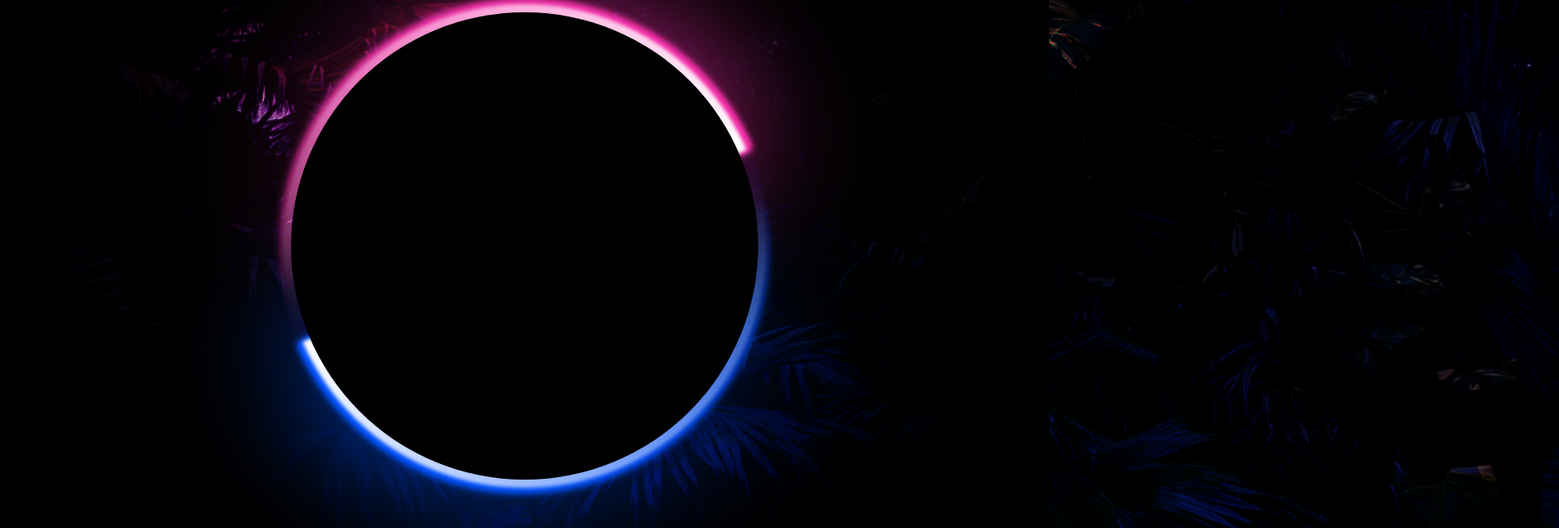
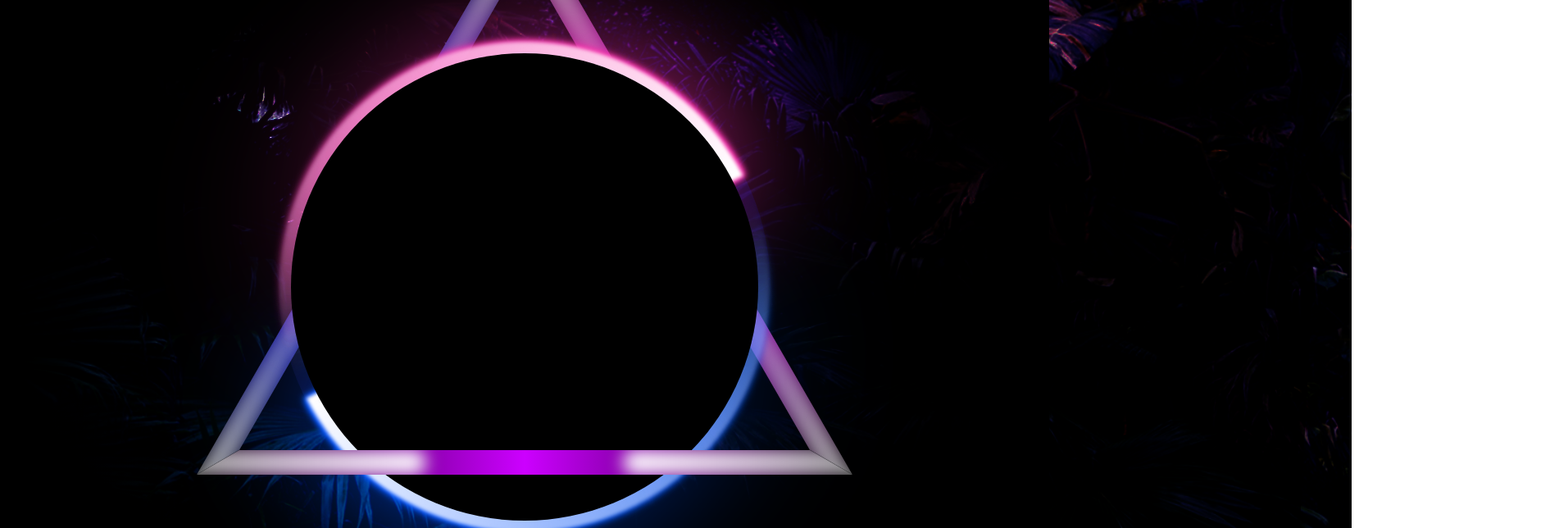
Before and after one commit to vvatom/vvatom.github.io, a React (Create React App) app: page / in a window 1280 px wide. Shown: the part 100-744 px from the top of the page at 82% size, 1902 px wide, since content can reach past the window. Built offline with nearby package versions, Linux system fonts and the light colour scheme.

Commit message:
Create triangle

```diff
--- a/src/App.css
+++ b/src/App.css
@@ -37,8 +37,8 @@ filter: blur(4px);
 
 .circle__blue--white_ray{
   background-image: conic-gradient(transparent 3%,transparent,white);
-  width: 590px;
-  height: 590px;
+  width: 598px;
+  height: 598px;
   filter: blur(2px);
 }
 
@@ -72,8 +72,8 @@ filter: blur(4px);
 
 .circle__purple--white_ray{
   background-image: conic-gradient(transparent 3%,transparent,white);
-  width: 590px;
-  height: 590px;
+  width: 598px;
+  height: 598px;
   filter: blur(2px);
 }
 
@@ -101,14 +101,185 @@ filter: blur(4px);
   position: absolute;
   width: 150vw;
   height: 150vw;
-  mix-blend-mode: soft-light;;
-  background-image: conic-gradient(black,#f82fab,black,#0051ff,black);
+  mix-blend-mode: soft-light;
+  background-image: conic-gradient(black,black,#00d9ff,black,black,#f12ff8,black);
   animation: rotate 12s linear infinite;
+  animation-delay: 5s;
+
 }
 
 .circle__eclipse{
   position: absolute;
   width: 100vw;
   height: 100vh;
-  background: radial-gradient(closest-side, transparent, transparent,black);
+  background: radial-gradient(closest-side,transparent,transparent, transparent,black);
 }
+
+.triangle_left{
+  position: relative;
+  clip-path: polygon(0 0, 100% 6.5%, 100% 93.5%, 0 100%);
+  margin-bottom: 220px;
+  margin-right: 374px;
+  position: absolute;
+  height:800px;
+  width:30px;
+  background: linear-gradient(black, blue,black);
+  transform: rotate(30deg);
+  overflow: hidden;
+}
+
+.triangle_left--anim{
+  position: absolute;
+  display: block;
+  height:100%;
+  width:100%;
+  filter: blur(10px);
+  border-radius: 100px;
+  background: linear-gradient(to top, white, transparent);
+  animation: anim_three 12s linear infinite;
+}
+
+@keyframes anim_three {
+  0%{
+    transform: translateY(-100%)
+  }
+  100%{
+    transform: translateY(100%)
+  }
+}
+
+.triangle_left--anim_reverse{
+  position: absolute;
+  display: block;
+  height:100%;
+  width:100%;
+  border-radius: 100px;
+  filter: blur(10px);
+  background: linear-gradient(to top, transparent, white);
+  animation: anim_three_reverse 12s linear infinite;
+}
+
+@keyframes anim_three_reverse {
+  0%{
+    transform: translateY(100%)
+  }
+  100%{
+    transform: translateY(-100%)
+  }
+}
+
+.triangle_right{
+  position: relative;
+  clip-path: polygon(0 6.5%, 100% 0, 100% 100%, 0 93.5%);
+  margin-bottom: 220px;
+  margin-left: 374px;
+  position: absolute;
+  height:800px;
+  width:30px;
+  background: linear-gradient(black, magenta,black);
+  transform: rotate(-30deg);
+  overflow: hidden;
+}
+
+.triangle_right--anim{
+  position: absolute;
+  display: block;
+  height:100%;
+  width:100%;
+  border-radius: 100px;
+  filter: blur(10px);
+  background: linear-gradient(to bottom, transparent, white);
+  animation: anim_two 12s linear infinite;
+
+}
+
+@keyframes anim_two {
+  0%{
+    transform: translateY(-100%)
+  }
+  100%{
+    transform: translateY(100%)
+  }
+}
+
+.triangle_right--anim_reverse{
+  position: absolute;
+  display: block;
+  height:100%;
+  width:100%;
+  border-radius: 100px;
+  filter: blur(10px);
+  background: linear-gradient(to bottom, white, transparent);
+  animation: anim_two_reverse 12s linear infinite;
+
+}
+
+@keyframes anim_two_reverse {
+  0%{
+    transform: translateY(100%)
+  }
+  100%{
+    transform: translateY(-100%)
+  }
+}
+
+.triangle_bottom{
+  position: relative;
+  clip-path: polygon(6.5% 0, 93.5% 0, 100% 100%, 0 100%);
+  margin-top:428px;
+  position: absolute;
+  height:30px;
+  width:800px;
+  background: linear-gradient(to left,black,rgb(204, 0, 255),black);
+  overflow: hidden;
+}
+
+.triangle_bottom--anim{
+  position:absolute;
+  display: block;
+  height:100%;
+  width:100%;
+  border-radius: 100px;
+  filter: blur(10px);
+  background: linear-gradient(to left, white, transparent);
+  animation: anim_one 12s linear infinite;
+  animation-delay: 6s;
+}
+
+@keyframes anim_one {
+  0%{
+    transform: translateX(-100%)
+  }
+  100%{
+    transform: translateX(100%)
+  }
+}
+
+.triangle_bottom--anim_reverse{
+  position:absolute;
+  display: block;
+  height:100%;
+  width:100%;
+  border-radius: 100px;
+  filter: blur(10px);
+  background: linear-gradient(to left, transparent, white);
+  animation: anim_one_reverse 12s linear infinite;
+  animation-delay: 6s;
+}
+
+@keyframes anim_one_reverse {
+  0%{
+    transform: translateX(100%)
+  }
+  100%{
+    transform: translateX(-100%)
+  }
+}
+
+.front{
+  margin-top: 100px;
+  display: flex;
+  justify-content: center;
+  align-items: center;
+  position: absolute;
+}
--- a/src/App.js
+++ b/src/App.js
@@ -3,9 +3,21 @@ import './App.css';
 function App() {
   return (
     <div className="App">
+      <div className='front'>
+
       <div className='circle'>
       <div className='circle__eclipse'></div>
       <div className='circle__light'></div>
+
+      <div className='triangle_left'>
+        <span className='triangle_left--anim'></span>
+        <span className='triangle_left--anim_reverse'></span>
+      </div>
+      <div className='triangle_right'>
+        <span className='triangle_right--anim'></span>
+        <span className='triangle_right--anim_reverse'></span>
+      </div>
+
       <span className='circle__blue--anim'></span>
       <span className='circle__blue--anim circle__blue--blur_1'></span>
       <span className='circle__blue--anim circle__blue--blur_2'></span>
@@ -21,6 +33,11 @@ function App() {
       <span className='circle__purple--anim circle__purple--white_ray'></span>
       </div>
       <div className='circle__photo'></div>
+      <div className='triangle_bottom'>
+        <span className='triangle_bottom--anim'></span>
+        <span className='triangle_bottom--anim_reverse'></span>
+      </div>
+      </div>
     </div>
   );
 }
```
